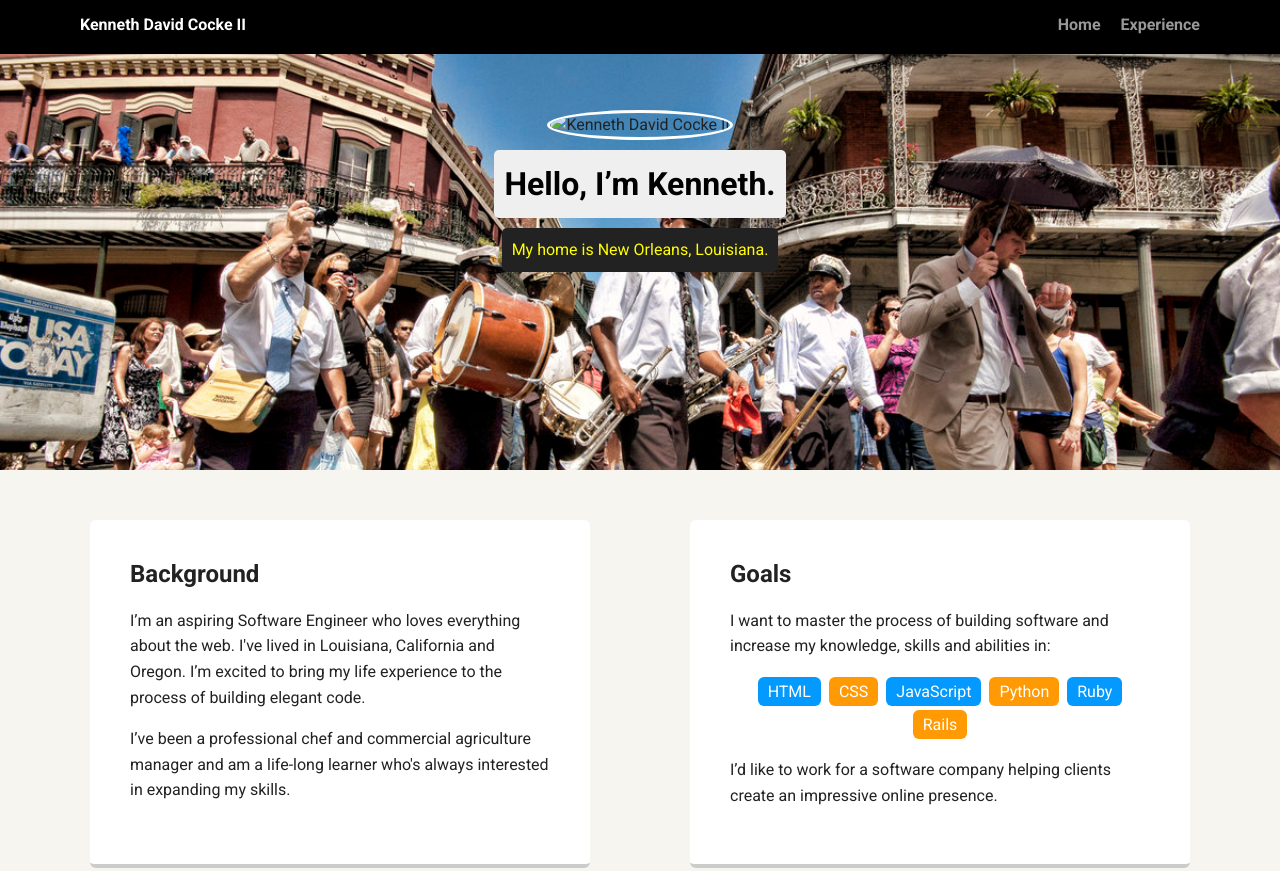
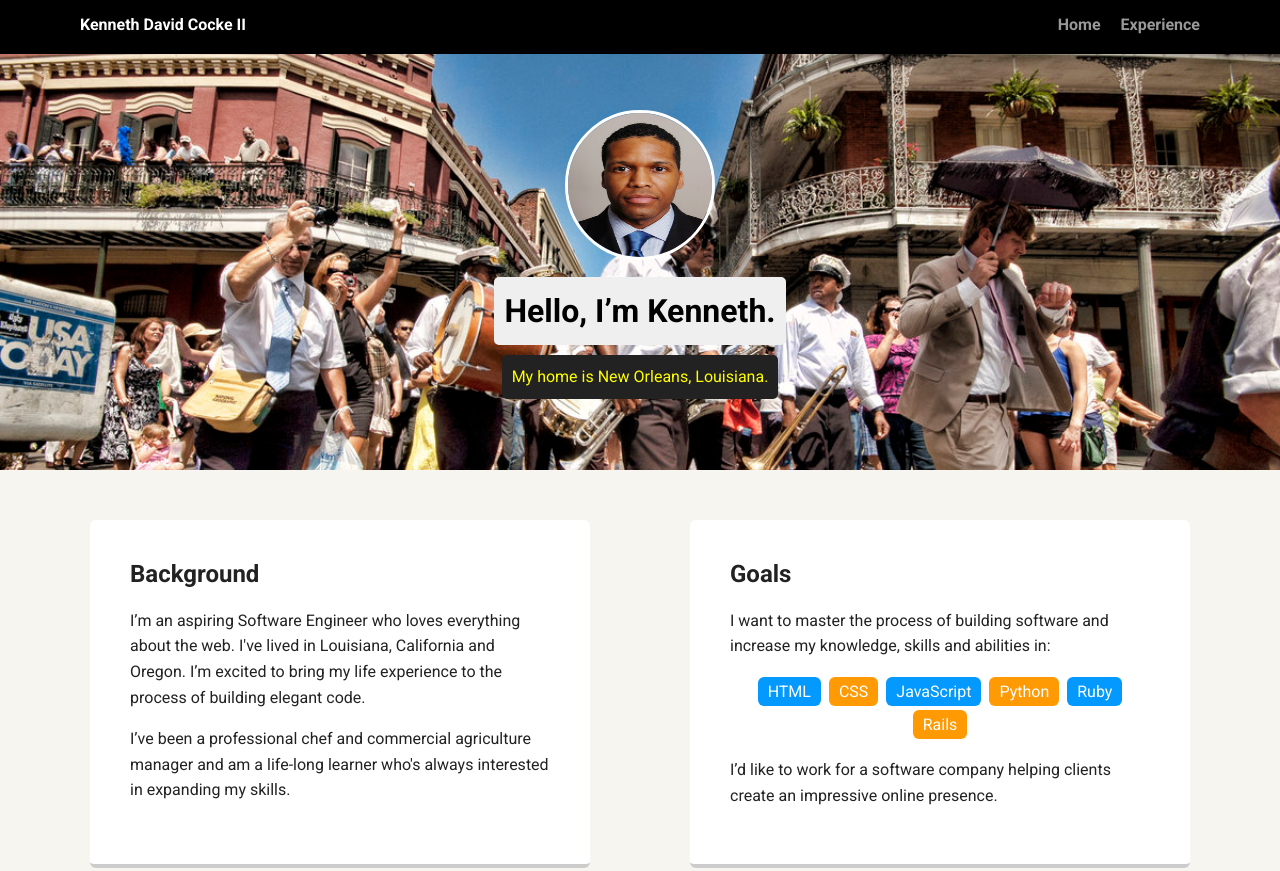
Before and after one commit to kennethcocke2/FEWD-Project-1, a plain HTML site: page index.html in a window 1280 px wide. Shown: the top 871 px of the page. Drawn offline with Linux system fonts and the light colour scheme; files whose address does not match are found by name; a web font is replaced by a local one.

Commit message:
Image location changes
Change <img src="images/me.jpg" alt="Kenneth David Cocke II" class="profile-image"> to <img src="me.jpg" alt="Kenneth David Cocke II" class="profile-image"> in your HTML file

```diff
--- a/index.html
+++ b/index.html
@@ -17,7 +17,7 @@
     </div>
 
     <header>
-      <img src="images/me.jpg" alt="Kenneth David Cocke II" class="profile-image">
+      <img src="me.jpg" alt="Kenneth David Cocke II" class="profile-image">
       <h1 class="tag name">Hello, I’m Kenneth.</h1>
       <p class="tag location">My home is New Orleans, Louisiana.</p>
     </header>
```
